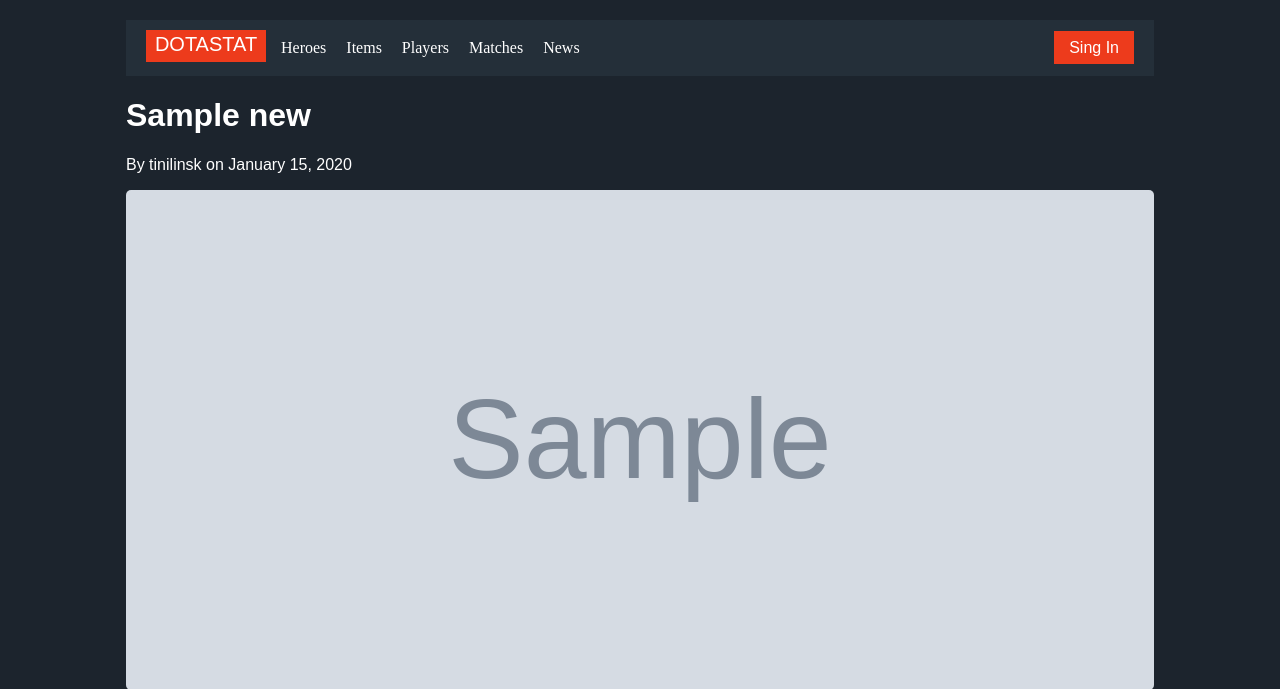
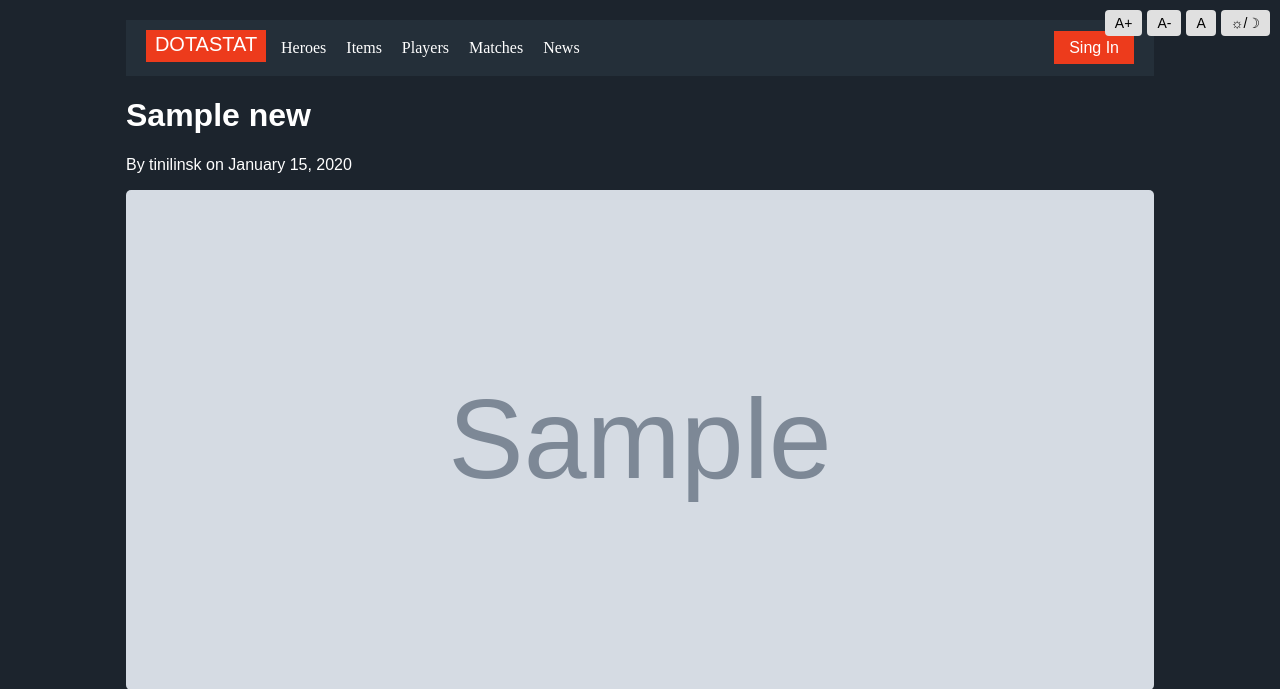
Before and after one commit to Tinilinsk/Dotastat, a PHP site: page /Pages/news_detail.php?id=1 in a window 1280 px wide. Shown: the top 689 px of the page. Run offline with PHP 8.4, Linux system fonts and the light colour scheme; data comes from the database, SQL or seed files in the repository; tables that the repository leaves empty hold one stand-in row (values such as "Sample post"); grey boxes marked "Sample" are stand-in pictures.

Commit message:
Added WCAG to news_detail page

```diff
--- a/Pages/news_detail.php
+++ b/Pages/news_detail.php
@@ -67,6 +67,7 @@ if ($_SERVER["REQUEST_METHOD"] == "POST" && isset($_POST['delete'])) {
     <meta charset="UTF-8">
     <meta name="viewport" content="width=device-width, initial-scale=1.0">
     <link rel="stylesheet" href="../Style/news_detail.css">
+    <script defer src="../scripts/accessibility.js"></script>
     <title><?= htmlspecialchars($news['title']) ?></title>
 </head>
 <body class="container">
@@ -115,6 +116,12 @@ if ($_SERVER["REQUEST_METHOD"] == "POST" && isset($_POST['delete'])) {
             </div>
         </div>
     </header>
+    <div class="accessibility-toolbar">
+        <button onclick="changeFontSize('increase')">A+</button>
+        <button onclick="changeFontSize('decrease')">A-</button>
+        <button onclick="changeFontSize('reset')">A</button>
+        <button onclick="toggleTheme()">☼/☽</button>
+    </div>
     <div class="news-detail">
         <h1><?= htmlspecialchars($news['title']) ?></h1>
         <p>By <?= htmlspecialchars($news['username'] ?? 'Unknown') ?> on <?= date('F d, Y', strtotime($news['created_at'])) ?></p>
--- a/Style/news_detail.css
+++ b/Style/news_detail.css
@@ -145,3 +145,43 @@ html, body {
     color: #777;
     margin-left: 10px;
 }
+
+/* =============== WCAG ============================== */
+.accessibility-toolbar {
+    position: fixed;
+    top: 10px;
+    right: 10px;
+    z-index: 1000;
+    display: flex;
+    gap: 5px;
+  }
+
+  .accessibility-toolbar button {
+    padding: 5px 10px;
+    font-size: 14px;
+    cursor: pointer;
+    border: none;
+    border-radius: 4px;
+    background-color: #e0e0e0;
+    color: #000;
+  }
+
+  body.dark-theme {
+    background-color: #f4f4f4 !important;
+    color: #111 !important;
+  }
+
+  body.dark-theme .news_section,
+  body.dark-theme .top_players,
+  body.dark-theme .top_heroes,
+  body.dark-theme .news_item,
+  body.dark-theme .player_item,
+  body.dark-theme .hero_item,
+  body.dark-theme .header_menu {
+    background-color: #e0e0e0 !important;
+    color: #111 !important;
+  }
+
+  body.dark-theme a {
+    color: #111 !important;
+  }
```
